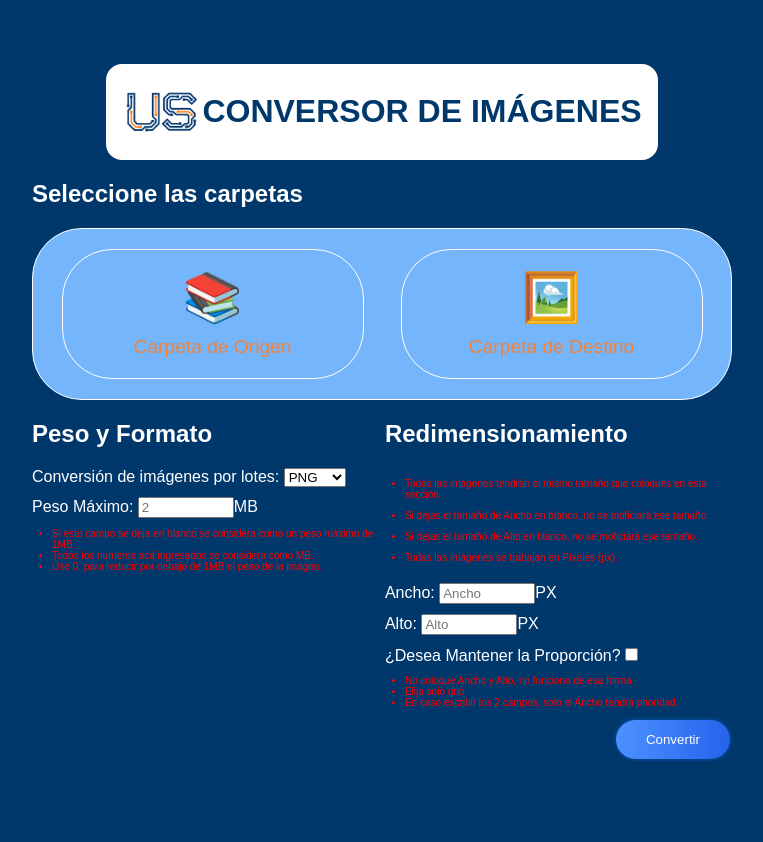
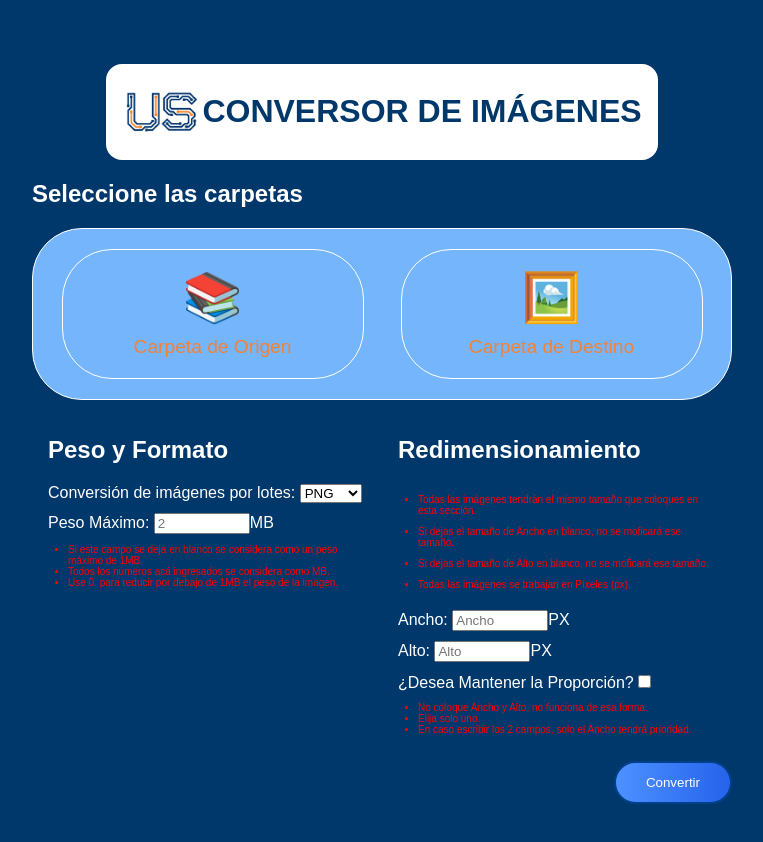
Before and after one commit to raulferreyra/image-convertor, a Vue app in the folder frontend/: page / in a window 1280 px wide. Shown: the top 842 px of the page, without its empty margins (258-1021 px from the left). Built offline with nearby package versions, Linux system fonts and the light colour scheme; a web font is replaced by a local one.

Commit message:
Column spaces

```diff
--- a/frontend/src/components/Home.vue
+++ b/frontend/src/components/Home.vue
@@ -57,10 +57,10 @@
                                 <p>Todas las imágenes tendrán el mismo tamaño que coloques en esta sección.</p>
                             </li>
                             <li>
-                                <p>Si dejas el tamaño de Ancho en blanco, no se moficiará ese tamaño.</p>
+                                <p>Si dejas el tamaño de Ancho en blanco, no se moficará ese tamaño.</p>
                             </li>
                             <li>
-                                <p>Si dejas el tamaño de Alto en blanco, no se moficiará ese tamaño.</p>
+                                <p>Si dejas el tamaño de Alto en blanco, no se moficará ese tamaño.</p>
                             </li>
                             <li>
                                 <p>Todas las imágenes se trabajan en Píxeles (px).</p>
@@ -203,6 +203,14 @@ header h1 {
     justify-content: center;
     align-items: center;
     margin: 0 auto;
+    padding: 1rem;
+    width: 100%;
+}
+
+@media (min-width: 768px) {
+    #settings .column {
+        width: 50%;
+    }
 }
 
 #settings .folder_box {
```
